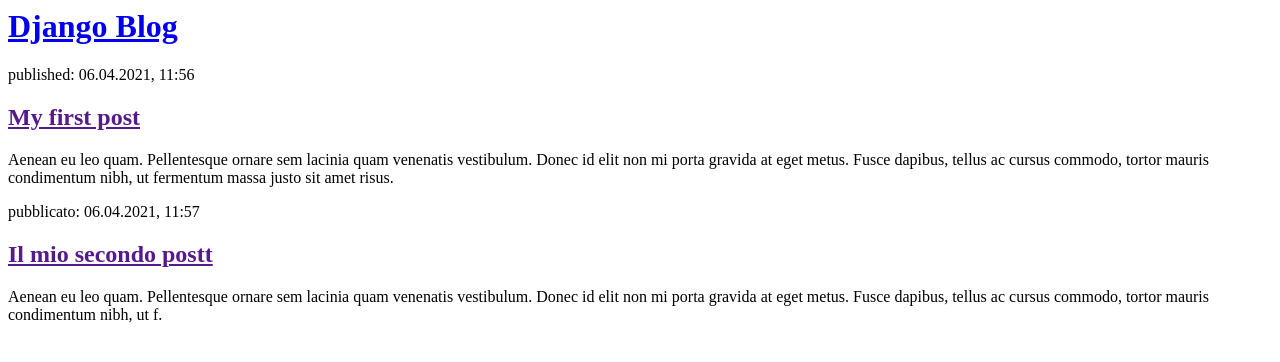
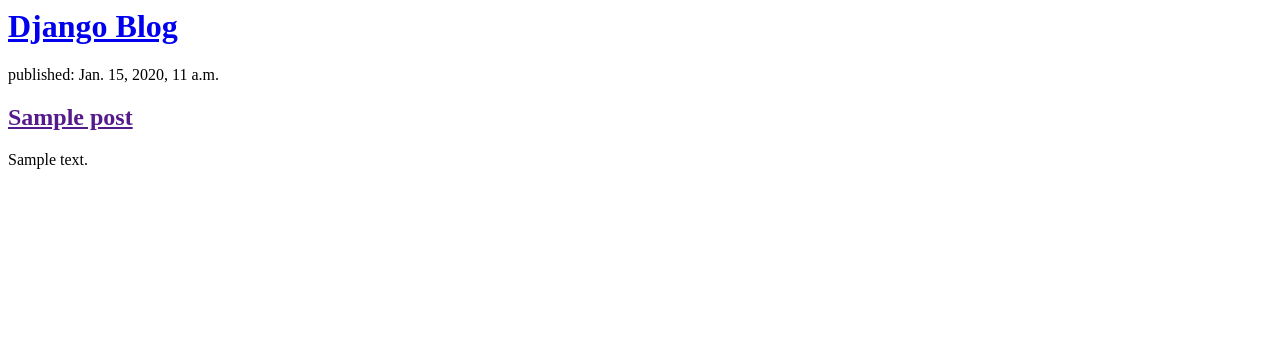
Before and after one commit to Delli-coder/my-first-blog, a Django app: page / in a window 1280 px wide. Shown: the top 362 px of the page. Run offline with Django 3.2, Linux system fonts and the light colour scheme; tables that the repository leaves empty hold one stand-in row (values such as "Sample post").

Commit message:
Modified templates to display posts from database

```diff
--- a/blog/templates/blog/post_list.html
+++ b/blog/templates/blog/post_list.html
@@ -1,22 +1,18 @@
 <html>
     <head>
-        <title>Django Girls blog</title>
+        <title>Django blog</title>
     </head>
     <body>
         <div>
             <h1><a href="/">Django Blog</a></h1>
         </div>
 
+    {% for post in posts %}
         <div>
-            <p>published: 06.04.2021, 11:56</p>
-            <h2><a href="">My first post</a></h2>
-            <p>Aenean eu leo quam. Pellentesque ornare sem lacinia quam venenatis vestibulum. Donec id elit non mi porta gravida at eget metus. Fusce dapibus, tellus ac cursus commodo, tortor mauris condimentum nibh, ut fermentum massa justo sit amet risus.</p>
+            <p>published: {{ post.published_date}}</p>
+            <h2><a href="">{{ post.title }}</a></h2>
+            <p>{{ post.text|linebreaksbr }}</p>
         </div>
-
-        <div>
-            <p>pubblicato: 06.04.2021, 11:57</p>
-            <h2><a href="">Il mio secondo postt</a></h2>
-            <p>Aenean eu leo quam. Pellentesque ornare sem lacinia quam venenatis vestibulum. Donec id elit non mi porta gravida at eget metus. Fusce dapibus, tellus ac cursus commodo, tortor mauris condimentum nibh, ut f.</p>
-        </div>
+    {% endfor %}
     </body>
 </html>
--- a/blog/views.py
+++ b/blog/views.py
@@ -1,6 +1,10 @@
 from django.shortcuts import render
+from django.utils import timezone
+from .models import Post
 
 
 def post_list(request):
-    return render(request, 'blog/post_list.html', {})
+
+    posts = Post.objects.filter(published_date__lte=timezone.now()).order_by('published_date')
+    return render(request, 'blog/post_list.html', {'posts': posts})
 # Create your views here.
```
